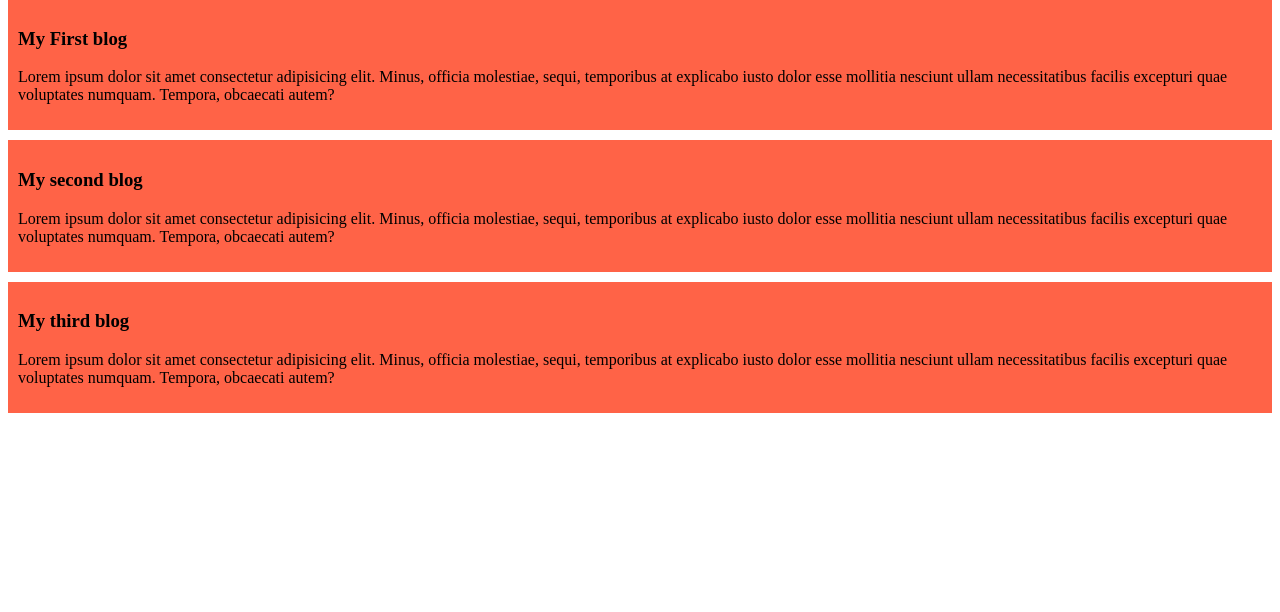
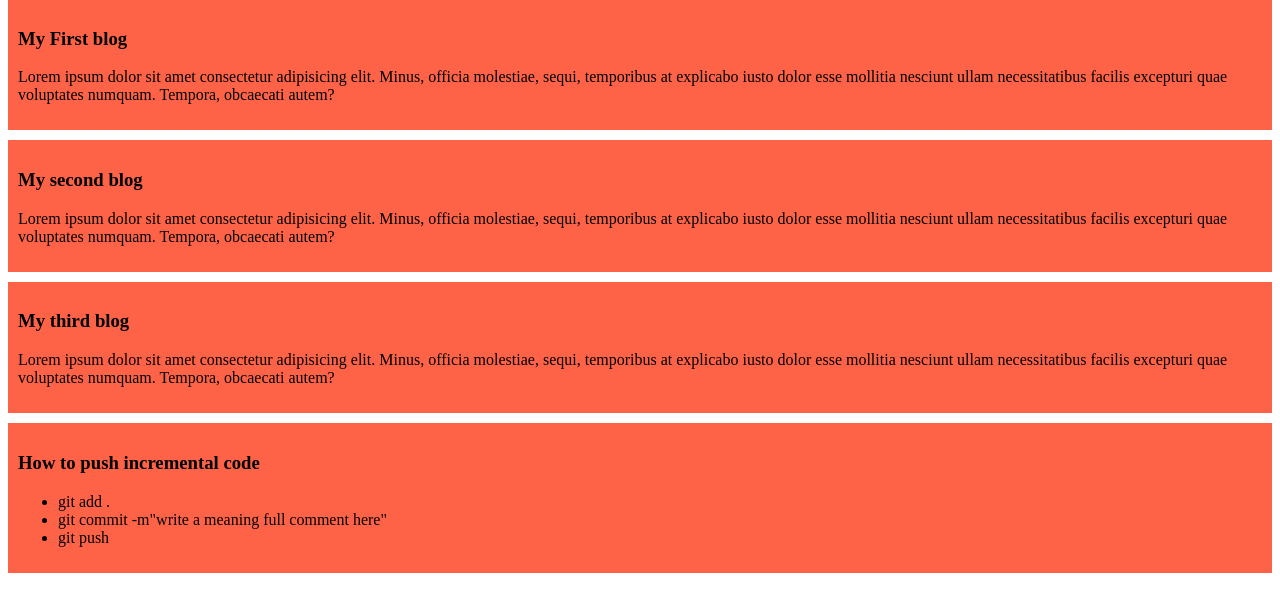
Before and after one commit to thisisrahiq/my-simple-website, a plain HTML site: page index.html in a window 1280 px wide. Shown: the part 68-680 px from the top of the page. Drawn offline with Linux system fonts and the light colour scheme.

Commit message:
added a list to push code

```diff
--- a/index.html
+++ b/index.html
@@ -22,6 +22,14 @@
         <h3>My third blog</h3>
         <p>Lorem ipsum dolor sit amet consectetur adipisicing elit. Minus, officia molestiae, sequi, temporibus at explicabo iusto dolor esse mollitia nesciunt ullam necessitatibus facilis excepturi quae voluptates numquam. Tempora, obcaecati autem?</p>
     </div>
+    <div>
+        <h3>How to push incremental code</h3>
+        <ul>
+            <li>git add .</li>
+            <li>git commit -m"write a meaning full comment here"</li>
+            <li>git push</li>
+        </ul>
+    </div>
 
 </body>
 </html>
```
